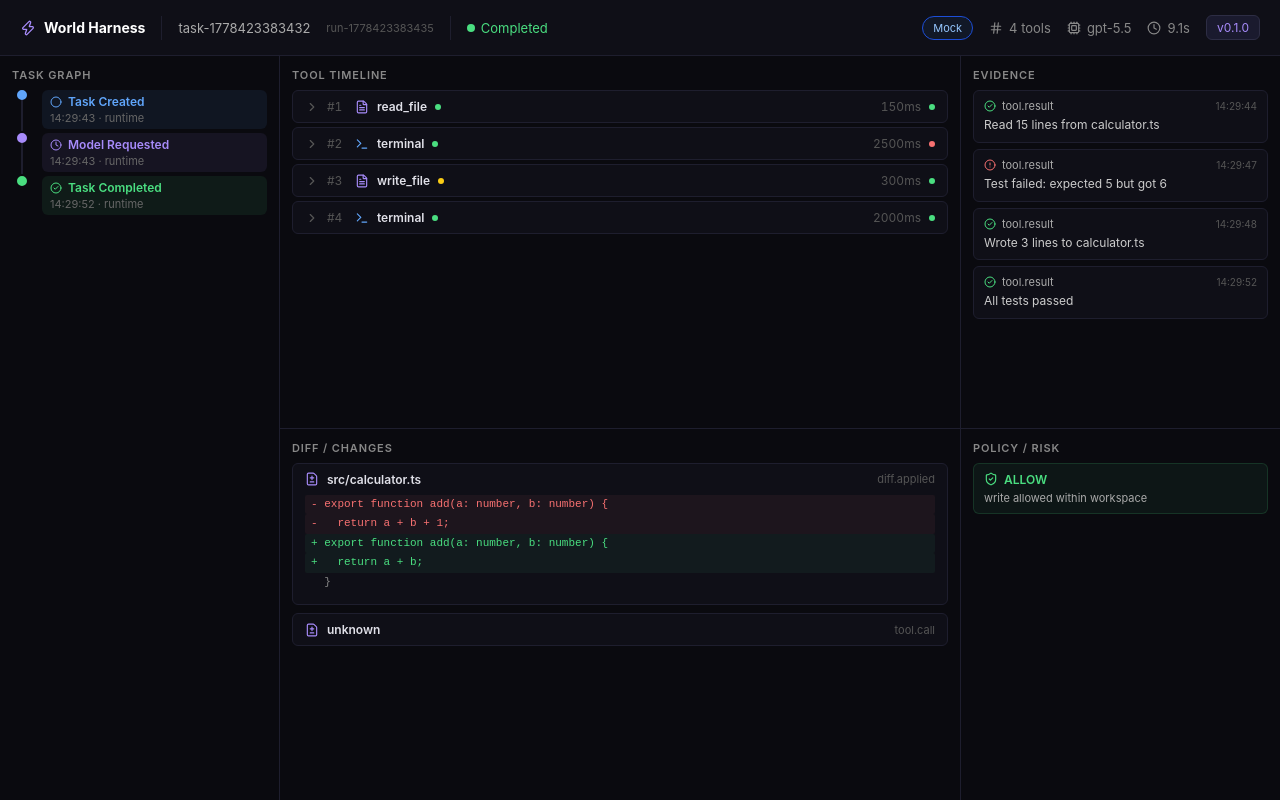
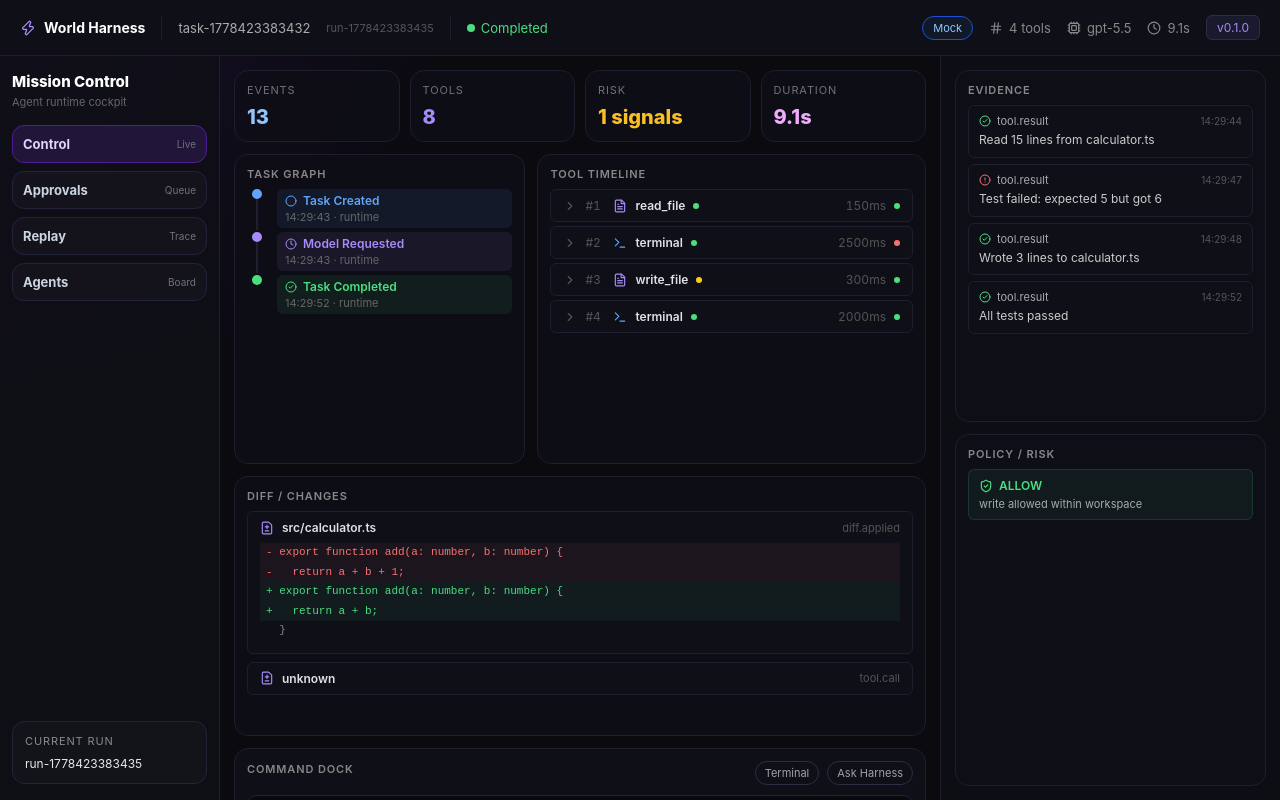
Before and after one commit to kimio-hub/hidecode, a React (Vite) app in the folder apps/dashboard/: page / in a window 1280 px wide. Built offline with nearby package versions, Linux system fonts and the light colour scheme.

Commit message:
feat(dashboard): add mission control shell

```diff
--- a/apps/dashboard/src/ui/Dashboard.tsx
+++ b/apps/dashboard/src/ui/Dashboard.tsx
@@ -12,53 +12,154 @@ interface Props {
   sourceLabel?: string;
 }
 
+const navItems = [
+  { label: 'Control', status: 'Live' },
+  { label: 'Approvals', status: 'Queue' },
+  { label: 'Replay', status: 'Trace' },
+  { label: 'Agents', status: 'Board' },
+];
+
 export default function Dashboard({ events, run, sourceLabel = 'Mock' }: Props) {
+  const toolEvents = events.filter(e => e.type.startsWith('tool.'));
+  const riskEvents = events.filter(e => e.type.includes('policy') || e.type === 'security.finding');
+  const duration = formatDuration(events);
+
   return (
     <div style={{
       display: 'grid',
       gridTemplateRows: '56px 1fr',
-      gridTemplateColumns: '280px 1fr 320px',
+      gridTemplateColumns: '220px minmax(560px, 1fr) 340px',
       gridTemplateAreas: `
         "header header header"
-        "left   center right"
+        "nav    main   inspector"
       `,
       height: '100vh',
-      background: '#0a0a0f',
+      background: 'radial-gradient(circle at top left, rgba(124,58,237,0.12), transparent 30%), #0a0a0f',
       color: '#e0e0e8',
       fontFamily: "'Inter', -apple-system, sans-serif",
     }}>
       <Header run={run} events={events} sourceLabel={sourceLabel} />
 
-      {/* Left: Task Graph */}
-      <div style={{ gridArea: 'left', borderRight: '1px solid #1e1e2e', overflow: 'auto', padding: '12px' }}>
-        <PanelTitle title="Task Graph" />
-        <TaskGraph events={events} />
-      </div>
+      <aside style={{
+        gridArea: 'nav',
+        borderRight: '1px solid #1e1e2e',
+        background: 'rgba(15, 15, 23, 0.82)',
+        padding: '16px 12px',
+        display: 'flex',
+        flexDirection: 'column',
+        gap: '16px',
+      }}>
+        <div>
+          <div style={{ color: '#fff', fontSize: '15px', fontWeight: 800 }}>Mission Control</div>
+          <div style={{ color: '#666', fontSize: '11px', marginTop: '4px' }}>Agent runtime cockpit</div>
+        </div>
 
-      {/* Center: Tool Timeline + Diff */}
-      <div style={{ gridArea: 'center', overflow: 'auto', display: 'flex', flexDirection: 'column' }}>
-        <div style={{ flex: 1, padding: '12px', borderBottom: '1px solid #1e1e2e' }}>
-          <PanelTitle title="Tool Timeline" />
-          <ToolTimeline events={events} />
+        <nav style={{ display: 'flex', flexDirection: 'column', gap: '8px' }}>
+          {navItems.map((item, index) => (
+            <div key={item.label} style={{
+              border: '1px solid ' + (index === 0 ? '#4c1d95' : '#23233a'),
+              background: index === 0 ? 'rgba(124, 58, 237, 0.16)' : 'rgba(255,255,255,0.02)',
+              borderRadius: '12px',
+              padding: '10px',
+            }}>
+              <div style={{ display: 'flex', justifyContent: 'space-between', alignItems: 'center' }}>
+                <span style={{ color: index === 0 ? '#ddd6fe' : '#cbd5e1', fontSize: '13px', fontWeight: 650 }}>{item.label}</span>
+                <span style={{ color: '#71717a', fontSize: '10px' }}>{item.status}</span>
+              </div>
+            </div>
+          ))}
+        </nav>
+
+        <div style={{ marginTop: 'auto', border: '1px solid #23233a', borderRadius: '12px', padding: '12px', background: 'rgba(255,255,255,0.02)' }}>
+          <div style={{ color: '#888', fontSize: '11px', textTransform: 'uppercase', letterSpacing: '0.08em' }}>Current Run</div>
+          <div style={{ color: '#e5e7eb', fontSize: '12px', marginTop: '8px', overflowWrap: 'anywhere' }}>{run.runId}</div>
         </div>
-        <div style={{ flex: 1, padding: '12px', overflow: 'auto' }}>
-          <PanelTitle title="Diff / Changes" />
-          <DiffPanel events={events} />
-        </div>
-      </div>
+      </aside>
 
-      {/* Right: Evidence + Policy */}
-      <div style={{ gridArea: 'right', borderLeft: '1px solid #1e1e2e', overflow: 'auto', display: 'flex', flexDirection: 'column' }}>
-        <div style={{ flex: 1, padding: '12px', borderBottom: '1px solid #1e1e2e' }}>
-          <PanelTitle title="Evidence" />
+      <main style={{ gridArea: 'main', overflow: 'auto', padding: '14px', display: 'flex', flexDirection: 'column', gap: '12px' }}>
+        <section style={{ display: 'grid', gridTemplateColumns: 'repeat(4, minmax(110px, 1fr))', gap: '10px' }}>
+          <MetricCard label="Events" value={String(events.length)} tone="#93c5fd" />
+          <MetricCard label="Tools" value={String(toolEvents.length)} tone="#a78bfa" />
+          <MetricCard label="Risk" value={riskEvents.length > 0 ? `${riskEvents.length} signals` : 'Clear'} tone={riskEvents.length > 0 ? '#fbbf24' : '#4ade80'} />
+          <MetricCard label="Duration" value={duration} tone="#f0abfc" />
+        </section>
+
+        <section style={{ display: 'grid', gridTemplateColumns: 'minmax(240px, 0.9fr) minmax(320px, 1.2fr)', gap: '12px', minHeight: '310px' }}>
+          <Panel title="Task Graph">
+            <TaskGraph events={events} />
+          </Panel>
+          <Panel title="Tool Timeline">
+            <ToolTimeline events={events} />
+          </Panel>
+        </section>
+
+        <section style={{ minHeight: '260px' }}>
+          <Panel title="Diff / Changes">
+            <DiffPanel events={events} />
+          </Panel>
+        </section>
+
+        <section style={{ border: '1px solid #1e1e2e', borderRadius: '14px', background: '#0f0f17', padding: '12px' }}>
+          <div style={{ display: 'flex', justifyContent: 'space-between', alignItems: 'center', marginBottom: '10px' }}>
+            <PanelTitle title="Command Dock" />
+            <div style={{ display: 'flex', gap: '8px' }}>
+              <DockPill label="Terminal" />
+              <DockPill label="Ask Harness" />
+            </div>
+          </div>
+          <div style={{
+            border: '1px solid #23233a',
+            borderRadius: '10px',
+            background: '#09090f',
+            padding: '12px',
+            color: '#71717a',
+            fontSize: '12px',
+          }}>
+            Read-only dock placeholder. Next cycles will connect approvals, replay controls, and live agent commands.
+          </div>
+        </section>
+      </main>
+
+      <aside style={{ gridArea: 'inspector', borderLeft: '1px solid #1e1e2e', overflow: 'auto', display: 'flex', flexDirection: 'column', gap: '12px', padding: '14px', background: 'rgba(15, 15, 23, 0.72)' }}>
+        <Panel title="Evidence">
           <EvidencePanel events={events} />
-        </div>
-        <div style={{ flex: 1, padding: '12px', overflow: 'auto' }}>
-          <PanelTitle title="Policy / Risk" />
+        </Panel>
+        <Panel title="Policy / Risk">
           <PolicyPanel events={events} />
-        </div>
-      </div>
+        </Panel>
+      </aside>
     </div>
+  );
+}
+
+function Panel({ title, children }: { title: string; children: React.ReactNode }) {
+  return (
+    <div style={{
+      height: '100%',
+      border: '1px solid #1e1e2e',
+      borderRadius: '14px',
+      background: 'rgba(15, 15, 23, 0.92)',
+      padding: '12px',
+      overflow: 'auto',
+    }}>
+      <PanelTitle title={title} />
+      {children}
+    </div>
+  );
+}
+
+function MetricCard({ label, value, tone }: { label: string; value: string; tone: string }) {
+  return (
+    <div style={{ border: '1px solid #1e1e2e', borderRadius: '14px', background: 'rgba(15, 15, 23, 0.92)', padding: '12px' }}>
+      <div style={{ color: '#71717a', fontSize: '11px', textTransform: 'uppercase', letterSpacing: '0.08em' }}>{label}</div>
+      <div style={{ color: tone, fontSize: '20px', fontWeight: 800, marginTop: '8px' }}>{value}</div>
+    </div>
+  );
+}
+
+function DockPill({ label }: { label: string }) {
+  return (
+    <span style={{ border: '1px solid #2d2d44', borderRadius: '999px', padding: '4px 9px', color: '#a1a1aa', fontSize: '11px' }}>{label}</span>
   );
 }
 
@@ -70,9 +171,17 @@ function PanelTitle({ title }: { title: string }) {
       textTransform: 'uppercase',
       letterSpacing: '0.08em',
       color: '#888',
-      marginBottom: '8px',
+      margin: '0 0 8px 0',
     }}>
       {title}
     </h3>
   );
 }
+
+function formatDuration(events: TraceEvent[]): string {
+  if (events.length < 2) return '—';
+  const start = new Date(events[0].timestamp).getTime();
+  const end = new Date(events[events.length - 1].timestamp).getTime();
+  if (!Number.isFinite(start) || !Number.isFinite(end)) return '—';
+  return `${((end - start) / 1000).toFixed(1)}s`;
+}
```
Also changed, not shown: 2 other files (tests, documents, lock files or other folders).
